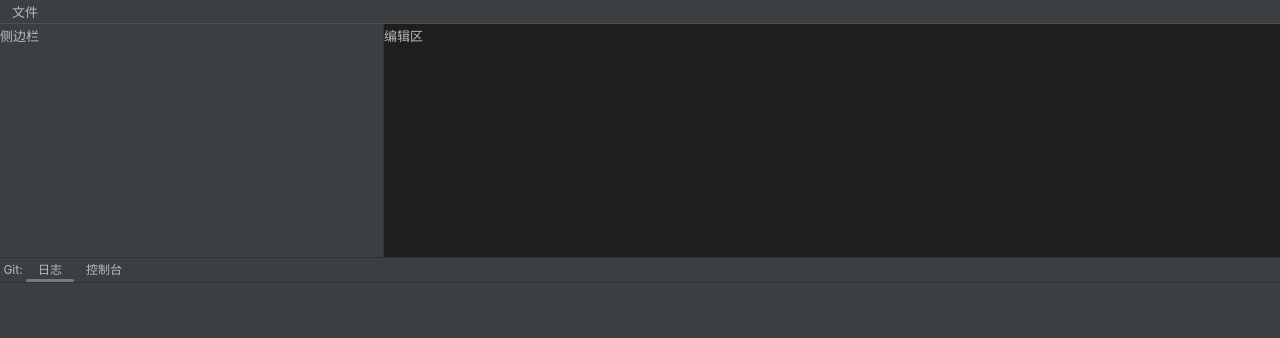
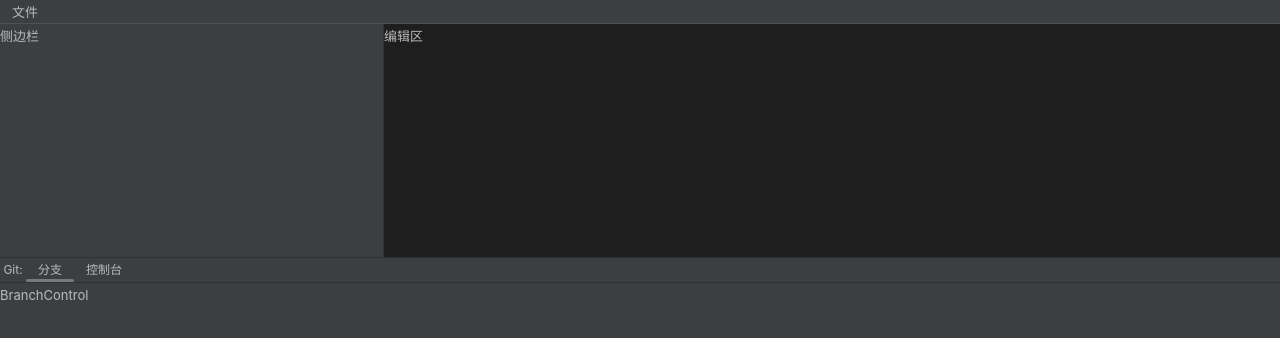
Before and after one commit to 1940879828/tauri-taro-git, a React (Vite) app: page /home in a window 1280 px wide. Shown: the top 338 px of the page. Built offline with nearby package versions, Linux system fonts and the light colour scheme.

Commit message:
feat: 添加BranchControl组件及其样式文件

```diff
--- a/src/pages/Home/components/BottomPanel/index.tsx
+++ b/src/pages/Home/components/BottomPanel/index.tsx
@@ -3,6 +3,7 @@ import Tabs from "@/components/Tabs"
 import useClickInside from "@/hook/useClickInside"
 import useClickOutside from "@/hook/useClickOutSide"
 import styles from "./index.module.css"
+import BranchControl from "@/pages/Home/components/BranchControl";
 
 const BottomPanel = () => {
   const [activeTabKey, setActiveTabKey] = useState("home")
@@ -25,7 +26,7 @@ const BottomPanel = () => {
 
   const tabs = [
     {
-      label: "日志",
+      label: "分支",
       key: "home"
     },
     {
@@ -33,6 +34,18 @@ const BottomPanel = () => {
       key: "category"
     }
   ]
+
+  const renderTabContent = () => {
+    switch (activeTabKey) {
+      case "home":
+        return <BranchControl />
+      case "category":
+        return <div>控制台</div>
+      default:
+        return null
+    }
+  }
+
   return (
     <div ref={mergedRef} className={styles.container}>
       <Tabs
@@ -47,7 +60,7 @@ const BottomPanel = () => {
         focused={focusBottomContent}
       />
       <div className={styles.content}>
-
+        {renderTabContent()}
       </div>
     </div>
   )
--- /dev/null
+++ b/src/pages/Home/components/BranchControl/index.tsx
@@ -0,0 +1,9 @@
+const BranchControl = () => {
+  return (
+    <div>
+      BranchControl
+    </div>
+  );
+};
+
+export default BranchControl;
```
Also changed, not shown: src/pages/Home/components/BranchControl/index.module.css (added).
